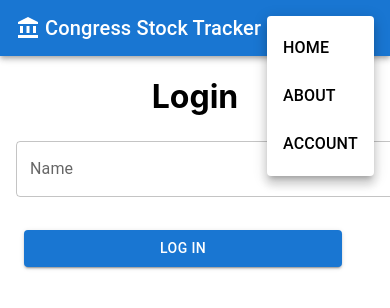
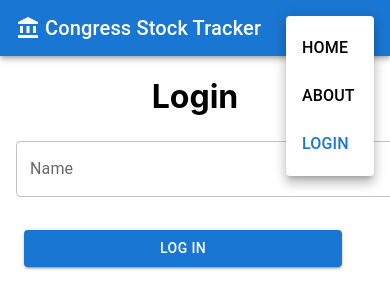
Before and after one commit to taylor-huffman/phase-2-project, a React (Create React App) app: page /login in a window 390 px wide. Both pictures are taken after a click on the button "show more". Shown: the top 308 px of the page. Built offline with nearby package versions, Linux system fonts and the light colour scheme.

Commit message:
Add login and localStorage feature

```diff
--- a/src/components/Account.js
+++ b/src/components/Account.js
@@ -4,13 +4,13 @@ import { UserContext } from '../context/user'
 
 export default function Account() {
 
-    const user = useContext(UserContext)
+    const { user } = useContext(UserContext)
 
     return (
         <Container maxWidth='lg'>
             {user ?
             <div>
-                <h1>Welcome back, {user.name}!</h1>
+                <h1>Welcome back, {user}!</h1>
             </div>
             :
             <div>
--- a/src/components/Login.js
+++ b/src/components/Login.js
@@ -1,13 +1,20 @@
-import React from 'react'
+import React, { useContext } from 'react'
 import { Container } from '@mui/material'
 import { TextField, Box, Button } from '@mui/material'
+import { UserContext } from '../context/user'
+import { useHistory } from 'react-router-dom'
 
 export default function Login() {
+
+    const { setUser } = useContext(UserContext)
+    const history = useHistory()
 
     function handleOnSubmit(e) {
         e.preventDefault()
         console.log(e.target.name.value)
-        // localStorage.setItem('currentUserName', e.target.name.value)
+        localStorage.setItem('currentUserName', e.target.name.value)
+        setUser(e.target.name.value)
+        history.push('/account')
     }
 
   return (
--- a/src/components/NavBar.js
+++ b/src/components/NavBar.js
@@ -19,7 +19,7 @@ import { UserContext } from '../context/user';
 
 export default function NavBar() {
 
-  const user = useContext(UserContext)
+  const { user } = useContext(UserContext)
 
   // const [anchorEl, setAnchorEl] = React.useState(null);
   const [mobileMoreAnchorEl, setMobileMoreAnchorEl] = React.useState(null);
@@ -106,6 +106,7 @@ export default function NavBar() {
         </NavLink>
       </MenuItem>
       <MenuItem>
+        {user ?
         <NavLink
         to='/account'
         exact
@@ -115,6 +116,16 @@ export default function NavBar() {
         >
         ACCOUNT
       </NavLink>
+      :
+      <NavLink
+          to='/login'
+          exact
+          style={{ color: 'black', fontWeight: '500', display: 'flex', alignItems: 'center', textDecoration: 'none' }}
+          activeStyle={{ color: '#1976d2' }}
+          onClick={handleMobileMenuClose}
+          >
+          LOGIN
+        </NavLink>}
       </MenuItem>
     </Menu>
   );
--- a/src/context/user.js
+++ b/src/context/user.js
@@ -1,15 +1,17 @@
-import React from 'react'
+import React, { useState } from 'react'
 
 const UserContext = React.createContext()
 
 function UserProvider({ children }) {
 
-    const currentUser = {
-        name: "Taylor",
-    }
+    // const currentUser = {
+    //     name: "Taylor",
+    // }
+
+    const [user, setUser] = useState(null)
 
     return (
-        <UserContext.Provider value={null}>{children}</UserContext.Provider>
+        <UserContext.Provider value={{ user, setUser }}>{children}</UserContext.Provider>
     )
 }
 
```
Lines whose indentation alone changed are shown as unchanged.
